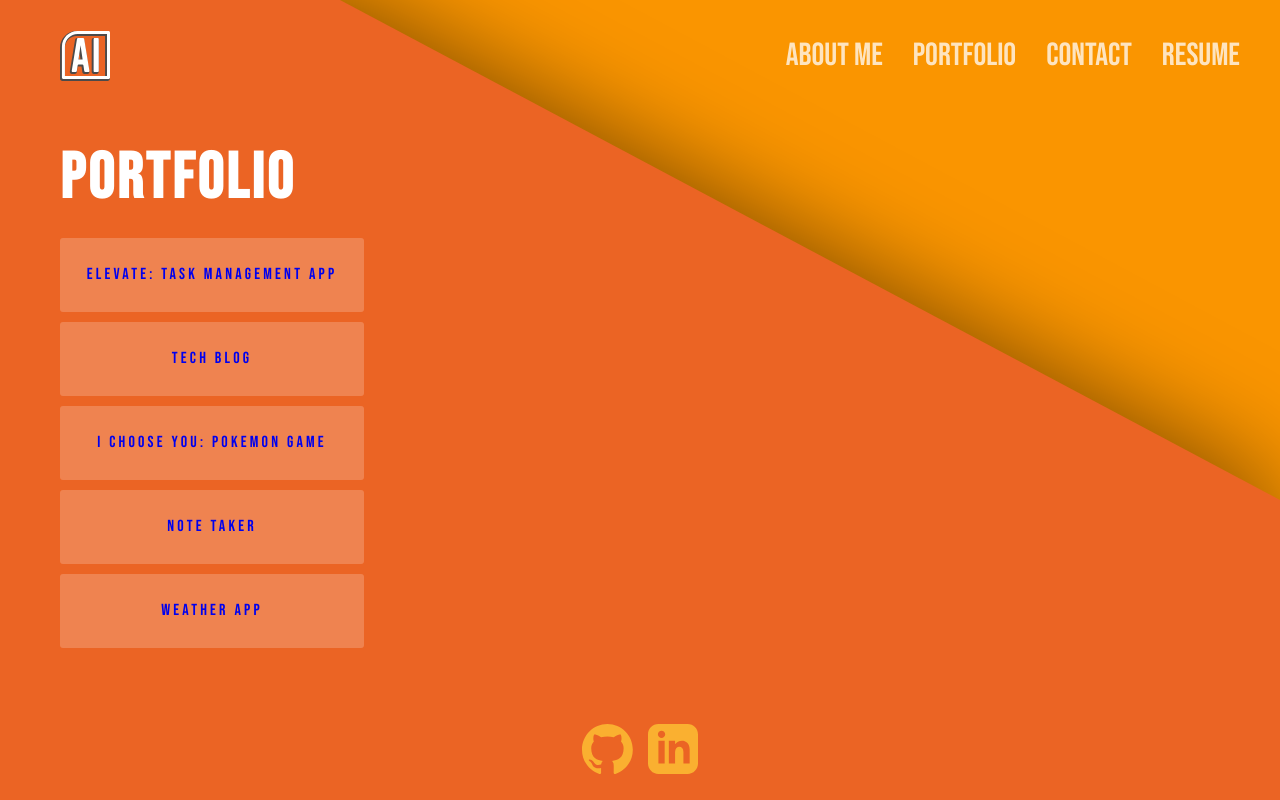
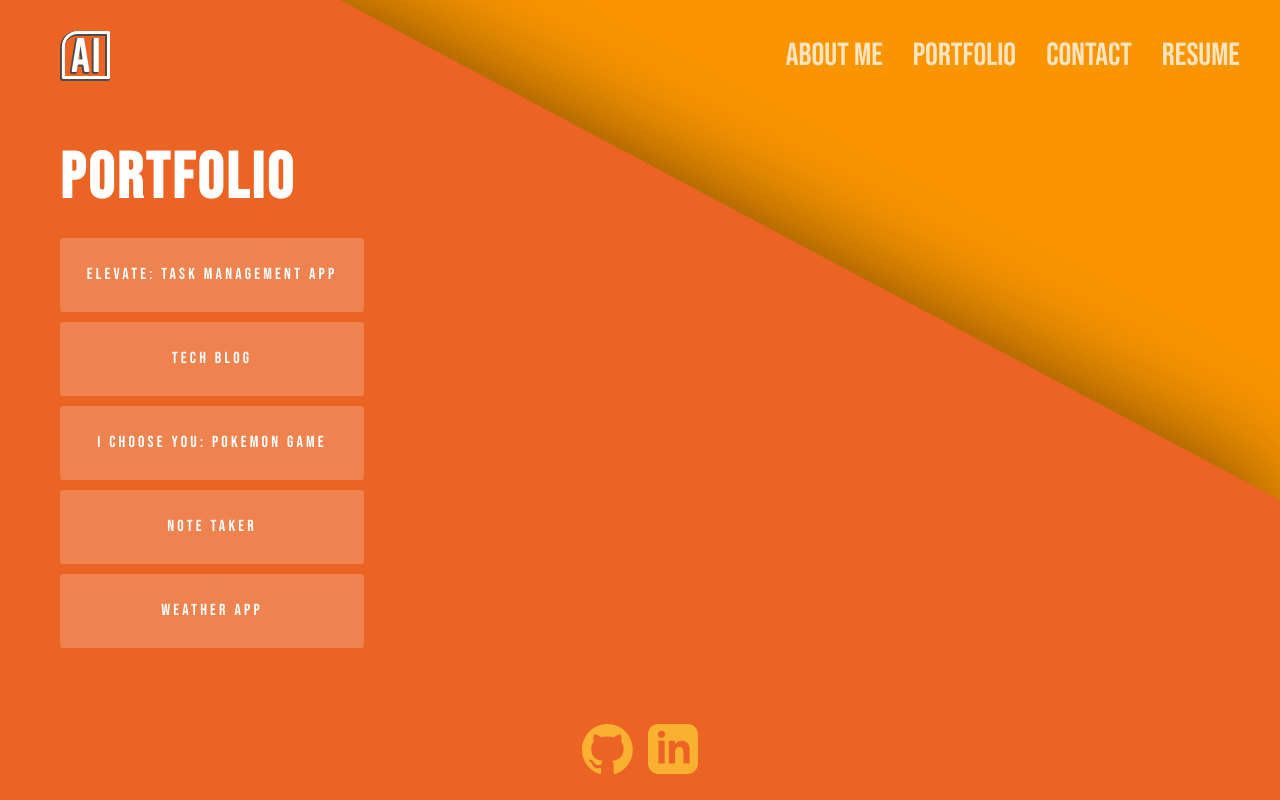
Before and after one commit to AdamIsitmez/portfolio, a React (Vite) app: page /portfolio in a window 1280 px wide. Built offline with nearby package versions, Linux system fonts and the light colour scheme.

Commit message:
fixed project font color

```diff
--- a/src/components/Project/styles.css
+++ b/src/components/Project/styles.css
@@ -17,8 +17,9 @@
     text-decoration: none;
 }
 
-.project-card>p {
+.project-card p {
     margin: 0;
+    color: white;
 }
 
 .project-card {
```
